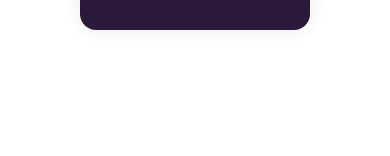
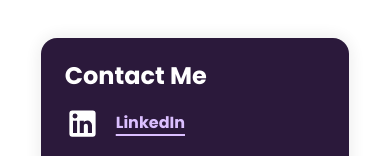
Before and after one commit to atharvaarankalle/personal-portfolio, a React (Vite) app: page / in a window 390 px wide. Shown: the part 11723-11879 px from the top of the page. Before the commit the page ends 11785 px from the top, so only its background shows below. Built offline with nearby package versions, Linux system fonts and the light colour scheme.

Commit message:
✨ feat(website): added contact section to website

```diff
--- a/src/pages/index.tsx
+++ b/src/pages/index.tsx
@@ -1,11 +1,19 @@
-import { Grid } from "@mui/material";
+import { Grid, Typography, styled } from "@mui/material";
 import ProfileSummary from "../components/ProfileSummary";
 import Skills from "../components/Skills";
 import Projects from "../components/Projects";
+import Contact from "../components/Contact";
+
+const StyledTypography = styled(Typography)({
+  color: "#FFFFFF",
+  "@media (max-width: 550px)": {
+    fontSize: "1rem",
+  }
+});
 
 const LandingPage = () => {
   return (
-    <Grid container spacing={6}>
+    <Grid container spacing={3}>
       <Grid item xs={12}>
         <ProfileSummary />
       </Grid>
@@ -15,6 +23,14 @@
       <Grid item xs={12}>
         <Projects />
       </Grid>
+      <Grid item xs={12}>
+        <Contact />
+      </Grid>
+      <Grid item xs={12} sx={{ paddingBottom: "1rem" }}>
+        <StyledTypography variant="h6" textAlign="center" color="#FFFFFF">
+          &copy; 2024 Atharva Arankalle. All rights reserved.
+        </StyledTypography>
+      </Grid>
     </Grid>
   );
 };
```
